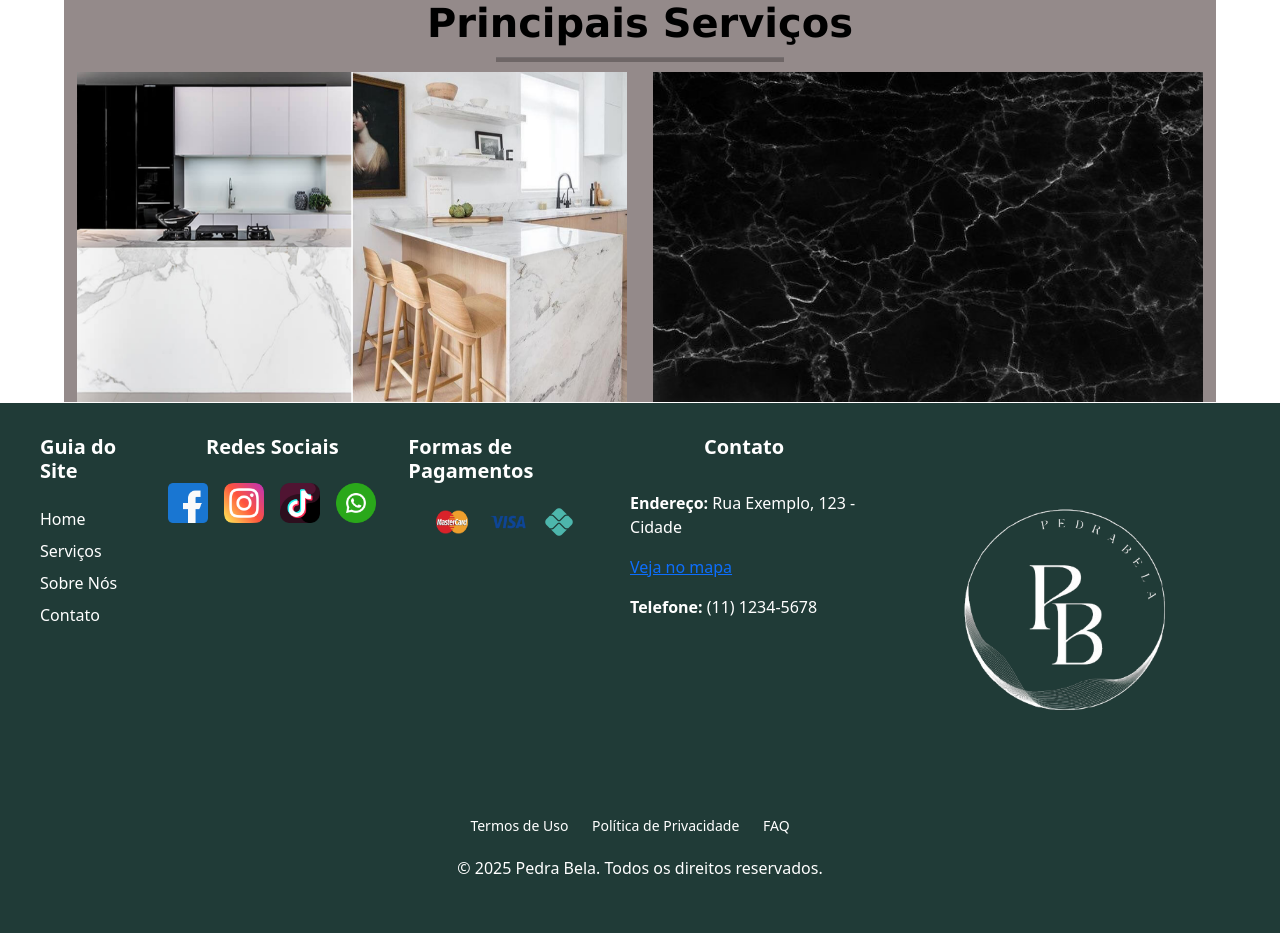
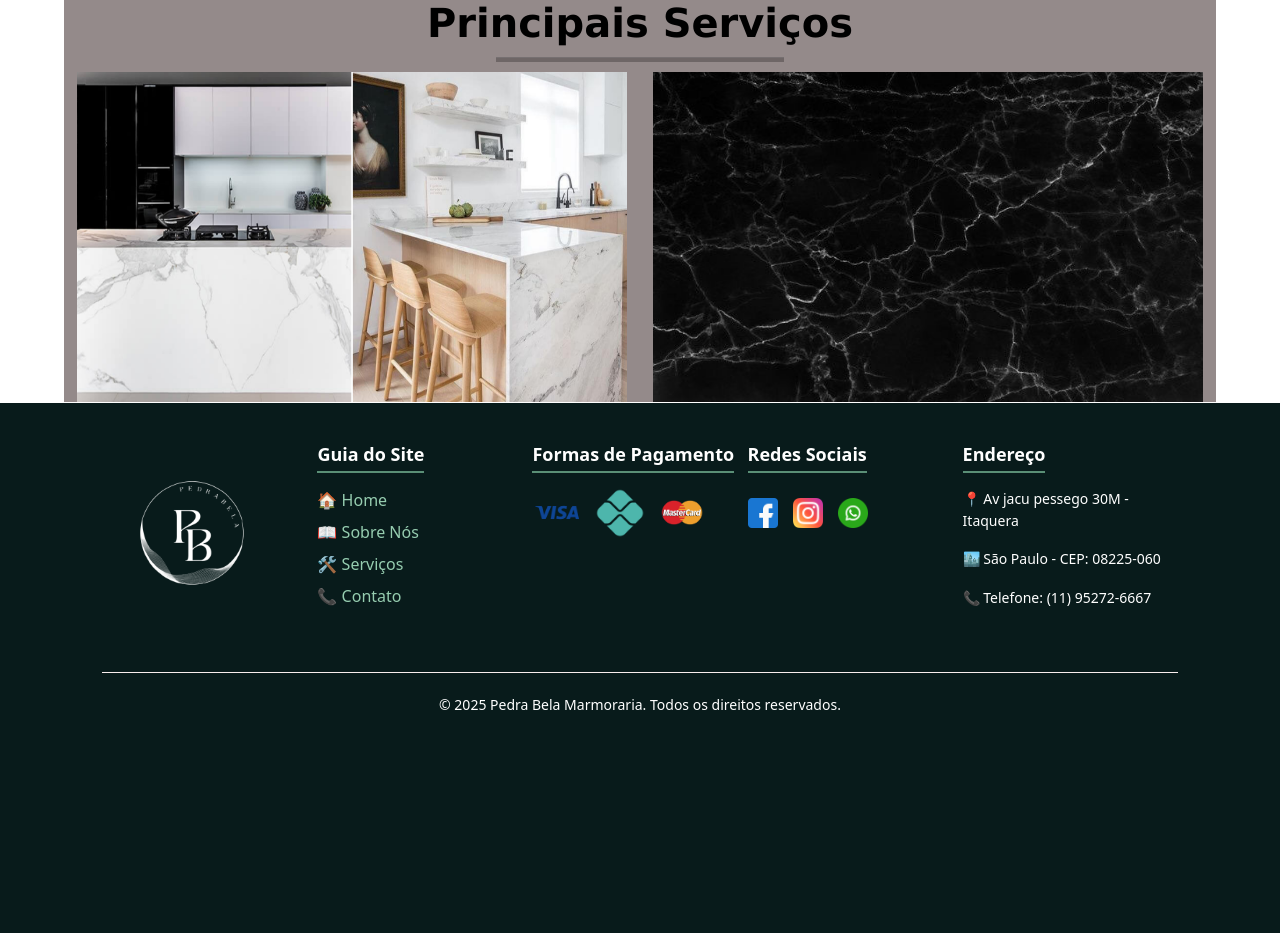
Before and after one commit to Matheuss06/Marmoraria, a PHP site: page / in a window 1280 px wide. Shown: the part 102-1035 px from the top of the page. After the commit the page ends 812 px from the top, so only its background shows below. Run offline with PHP 8.4, Linux system fonts and the light colour scheme.

Commit message:
footer finalizado

```diff
--- a/css/style.css
+++ b/css/style.css
@@ -226,142 +226,123 @@ header{
 
 }
 
-/* ---------------- footer -------------  */
-footer {
-    background-color: var(--verdefloresta);
+
+.footer-container {
+  background: var(--verdeescuro);
   color: white;
-    padding: 2rem 1.5rem;
-   margin: 0px;
+  padding: 40px 8%;
+  display: flex;
+  justify-content: space-between;
+  flex-wrap: wrap;
+  align-items: flex-start;
+  position: relative;
 }
 
-.footer-container {
-    max-width: 1200px;
-    margin: 0 auto;
-    display: flex;
-    justify-content: space-between;
-    align-items: flex-start;
-    gap: 2rem;
+.footer-column {
+  flex: 1;
+  min-width: 200px;
+  margin-bottom: 20px;
 }
 
-/* Site Navigation */
-.footer-nav {
+.footer-logo img {
+  width: 180px;
+  filter: brightness(0) invert(1);
+}
+
+.footer-title {
+  font-size: 18px;
+  margin-bottom: 15px;
+  font-weight: bold;
+  border-bottom: 2px solid #5a8f76;
+  display: inline-block;
+  padding-bottom: 5px;
+}
+
+.footer-links {
   display: flex;
   flex-direction: column;
-    gap: 1rem;
+  align-items: flex-start;
 }
 
-.footer-nav nav {
-    display: flex;
-    flex-direction: column;
-    gap: 0.5rem;
+.footer-links ul {
+  list-style: none;
+  padding-left: 0;
 }
 
-.footer-nav a {
-    color: white;
-    text-decoration: none;
-    transition: color 0.3s;
+.footer-links ul li {
+  margin-bottom: 8px;
 }
 
-.footer-nav a:hover {
-    color: #cbd5e0;
+.footer-links ul li a {
+  color:var(--verdeclaro);
+  text-decoration: none;
+  font-size: 16px;
+  transition: 0.3s;
+  display: flex;
+  align-items: center;
+  gap: 5px;
 }
 
-/* Center Section */
-.footer-center {
-    display: flex;
-    flex-direction: column;
-    align-items: center;
-    gap: 2rem;
+.footer-links ul li a:hover {
+  color: #fff;
 }
 
-.social-media{
-    display: flex;
-    flex-direction: column;
-    align-items: center;
-    gap: 1rem;
+.footer-payments img {
+  width: 50px;
+  margin-right: 8px;
+
 }
 
-.social-icons,
-.payment-icons {
+.footer-social {
   display: flex;
-    gap: 1rem;
+  gap: 15px;
+  margin-top: 10px;
 }
-.hover:hover{
-border: 2px;
-border-radius: 50px;
 
+.footer-social a {
+  text-decoration: none;
 }
-/* Links adicionais na parte inferior */
-.footer-bottom {
-    text-align: center;
-    margin-top: 30px;
+
+.footer-social img {
+  width: 30px;
+  transition: transform 0.3s;
+}
+
+.footer-social img:hover {
+  transform: scale(1.1);
+}
+
+.footer-address p {
+  max-width: 250px;
+  line-height: 1.6;
   font-size: 14px;
 }
 
-  .footer-bottom ul {
-    list-style: none;
-    padding: 0;
-    margin-bottom: 20px;
+.footer-copy {
+  width: 100%;
+  text-align: center;
+
+  font-size: 14px;
+  border-top: 1px solid #f9eeee;
+  margin-top: 20px;
 }
 
-  .footer-bottom ul li {
-    display: inline-block;
-    margin-right: 20px;
-  }
-
-  .footer-bottom ul li a {
-    color: #fff;
-    text-decoration: none;
-    transition: color 0.3s ease;
-  }
-
-  .footer-bottom ul li a:hover {
-    color: var(--verdemedio);
-  }
-
-  .copy{
-    display: flex;
-    justify-content: center;
-    margin: 0px;
-    padding: 0%;
-    margin-bottom: 5px;
-  }
-
-
-/* Logo Section */
-.footer-logo {
-    text-align: right;
-}
-
-.footer-logo p {
-    margin-top: 0.5rem;
-    color: #a0aec0;
-    max-width: 200px;
-}
-
-h2 {
-    font-size: 1.5rem;
-    font-weight: bold;
-}
-
-h3 {
-    font-size: 1.25rem;
-    font-weight: bold;
-}
-
-/* Responsive Design */
 @media (max-width: 768px) {
   .footer-container {
       flex-direction: column;
-        align-items: center;
       text-align: center;
-    }
-
-    .footer-nav nav {
       align-items: center;
   }
 
-    .footer-logo {
-        text-align: center;
+  .footer-links {
+      align-items: center;
+  }
+
+  .footer-social {
+      justify-content: center;
+  }
+
+  .footer-payments img {
+      width: 45px;
   }
 }
--- a/footer.php
+++ b/footer.php
@@ -1,68 +1,50 @@
-<footer>
-        <div class="footer-container">
-            <!-- Site Navigation -->
-            <div class="footer-nav">
-                <h3>Guia do Site</h3>
-                <nav>
-                    <a href="index.php">Home</a>
-                    <a href="servicos.php">Serviços</a>
-                    <a href="#Sobre">Sobre Nós</a>
-                    <a href="contato.php">Contato</a>
+<footer class="footer-container">
+    <!-- Logo -->
+    <div class="footer-column footer-logo">
+        <img src="imgs/Logo sem fundo.png" alt="Logo da Marmoraria">
+    </div>
 
-                </nav>
-            </div>
+    <!-- Guia do Site -->
+    <div class="footer-column">
+        <h3 class="footer-title">Guia do Site</h3>
+        <div class="footer-links">
+            <ul>
+                <li><a href="index.php">🏠 Home</a></li>
+                <li><a href="#">📖 Sobre Nós</a></li>
+                <li><a href="servicos.php">🛠️ Serviços</a></li>
+                <li><a href="contato.php">📞 Contato</a></li>
+            </ul>
+        </div>
+    </div>
 
-            <!-- Redes Sociais -->
-            <div class="footer-center">
-                <!-- Social Media -->
-                <div class="social-media">
-                    <h3>Redes Sociais</h3>
-                    <div class="social-icons">
-                        <a href="#"><img class="hover" src="imgs/facebook.png" alt="" width="40px"></a>
-                        <a href="#"><img class="hover" src="imgs/instagram.png" alt="" width="40px"></a>
-                        <a href="#"><img class="hover" src="imgs/tiktok.png" alt="" width="40px"></a>
-						<a href="#"><img class="hover" src="imgs/whatsapp.png" alt="" width="40px"></a>
-                    </div>
-                </div>
-			</div>
+    <!-- Formas de Pagamento -->
+    <div class="footer-column footer-payments">
+        <h3 class="footer-title">Formas de Pagamento</h3><br>
+        <img src="imgs/visa.png" alt="Visa">
+        <img src="imgs/pix.png" alt="Mastercard">
+        <img src="imgs/mastercard.png" alt="Pix">
+    </div>
 
-             <!-- Pagamentos vai ter que mudar só os icones -->
-            <div class="footer-center">
-                <div class="social-media">
-                    <h3>Formas de Pagamentos</h3>
-                    <div class="social-icons">
-                    	<img src="imgs/mastercard.png" alt="" width="40px">
-                       		<img src="imgs/visa.png" alt="" width="40px">
-                     	<img src="imgs/pix.png" alt="" width="30px">
-                    </div>
-                </div>
-			</div>
+    <!-- Redes Sociais -->
+    <div class="footer-column footer-social-container">
+        <h3 class="footer-title">Redes Sociais</h3>
+        <div class="footer-social">
+            <a href="#"><img src="imgs/facebook.png" alt="Facebook"></a>
+            <a href="#"><img src="imgs/instagram.png" alt="Instagram"></a>
+            <a href="#"><img src="imgs/whatsapp.png" alt="WhatsApp"></a>
+        </div>
+    </div>
 
-		<div>
-			<h3 style="display:flex;justify-content:center;">Contato</h3>
-			<br>
-				<p><strong>Endereço:</strong> Rua Exemplo, 123 - Cidade</p>
-				<p><a href="contato.php">Veja no mapa</a></p>
-			<p><strong>Telefone:</strong> (11) 1234-5678</p>
-		</div>
-            <!-- Logo -->
-            <div class="footer-logo">
-             <img src="imgs/Logo sem fundo.png" alt="" width="350px">
-            </div>
-        </div>
+    <!-- Endereço -->
+    <div class="footer-column footer-address">
+        <h3 class="footer-title">Endereço</h3>
+        <p>📍 Av jacu pessego 30M  - Itaquera</p>
+        <p>🏙️ São Paulo - CEP: 08225-060 </p>
+        <p>📞 Telefone: (11) 95272-6667</p>
+    </div>
 
-			<!-- Links adicionais -->
-			<div class="footer-bottom">
-				<ul>
-				<li><a href="#">Termos de Uso</a></li>
-				<li><a href="#">Política de Privacidade</a></li>
-				<li><a href="#">FAQ</a></li>
-				</ul>
-			</div>
-
-
-			<div class="copy">
-				<p>&copy; 2025 Pedra Bela. Todos os direitos reservados.</p>
-				</div>
-
+    <!-- Copyright -->
+    <div class="footer-copy"><br>
+        <p>&copy; 2025 Pedra Bela Marmoraria. Todos os direitos reservados.</p>
+    </div>
 </footer>
```
Also changed, not shown: imgs/Avaliacao 1.png (added), imgs/avaliacao 2.png (added), imgs/avaliacao 3.png (added), imgs/avaliacao 4.png (added). Lines whose indentation alone changed are shown as unchanged.
